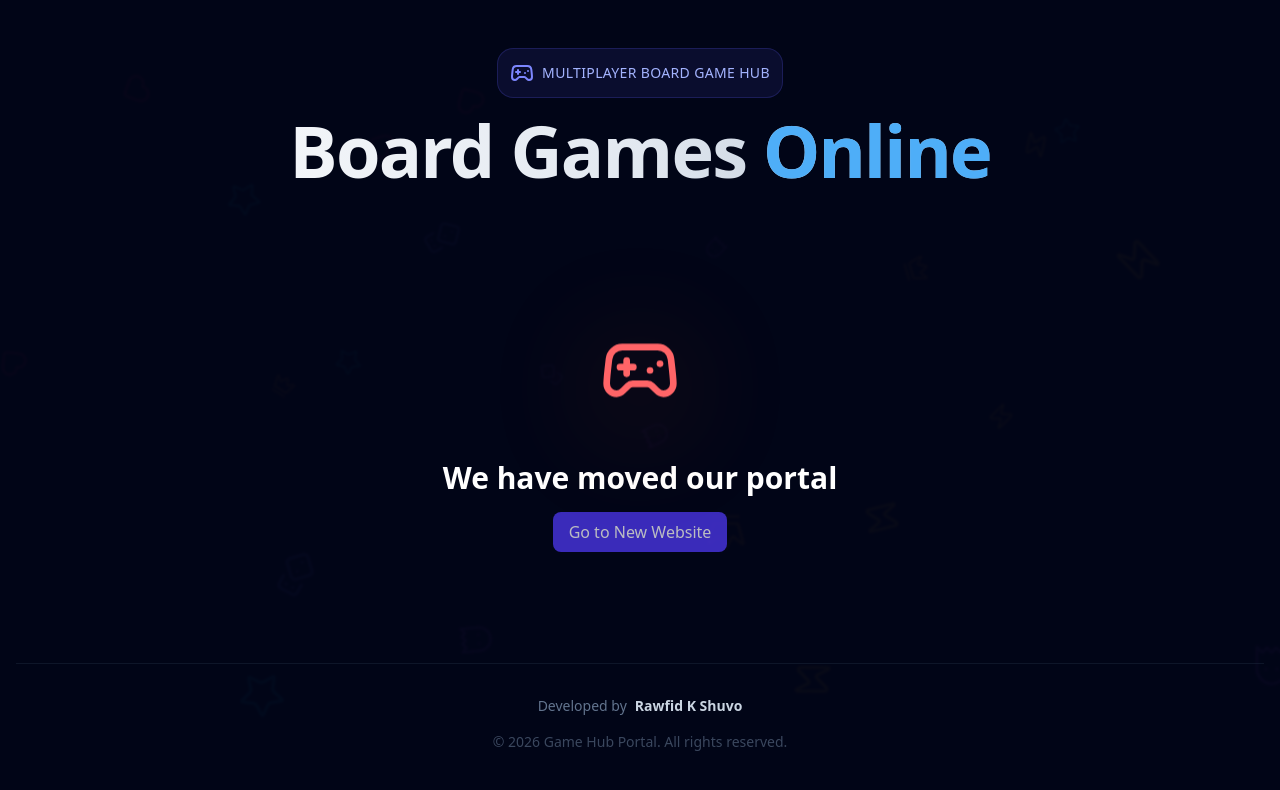
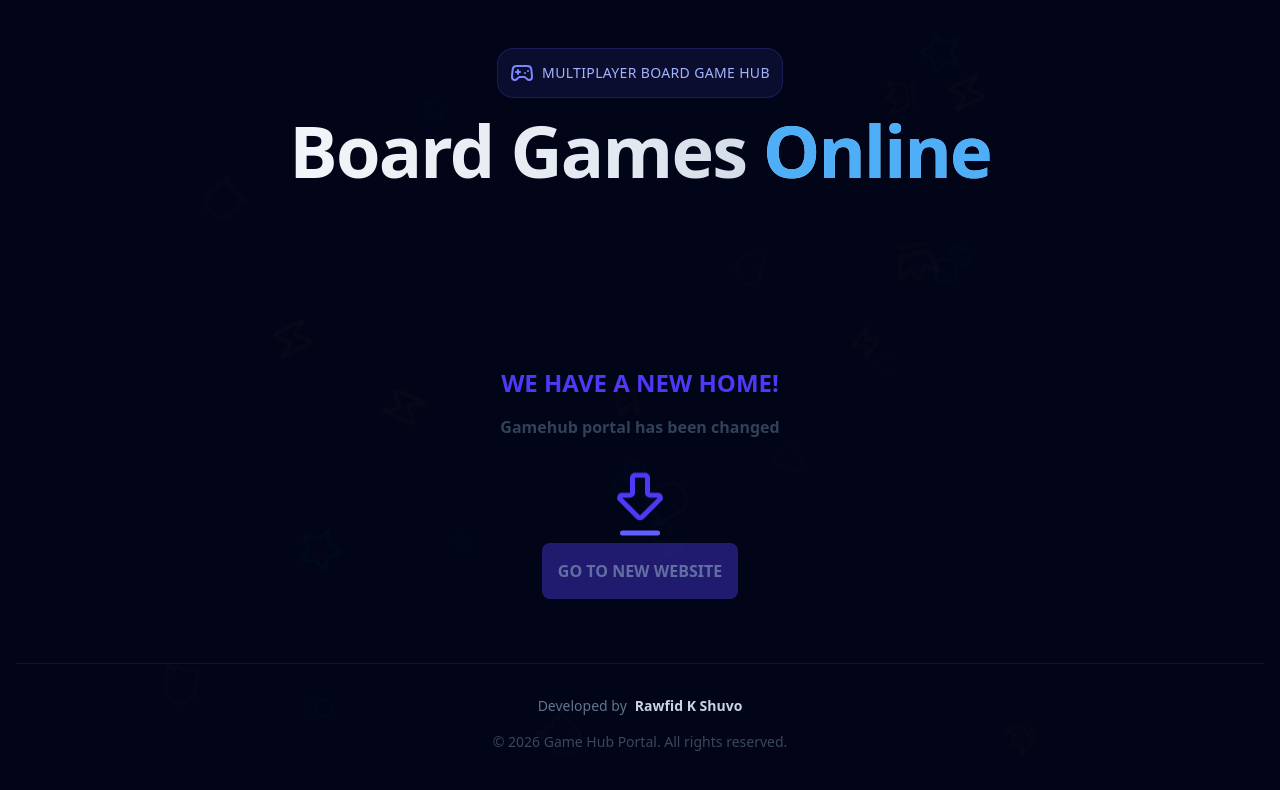
Before and after one commit to rawfidkshuvo/gamehub, a React app: page / in a window 1280 px wide. Shown: the top 790 px of the page. Built offline with nearby package versions, Linux system fonts and the light colour scheme; the HTML template or start-up script is replaced by a standard one.

Commit message:
updated redirection

```diff
--- a/src/App.jsx
+++ b/src/App.jsx
@@ -10,10 +10,13 @@ import {
   Star,
   Crown,
   Dices,
+  ArrowBigUp,
+  ArrowBigDown,
+  Minus,
 } from "lucide-react";
 
 const iconSet = [
-  { icon: Gamepad2, color: "text-red-400" },
+  { icon: Gamepad2, color: "text-orange-400" },
   { icon: Smile, color: "text-green-400" },
   { icon: Crown, color: "text-yellow-400" },
   { icon: Star, color: "text-cyan-400" },
@@ -105,7 +108,7 @@ const GameHub = () => {
   useEffect(() => {
     const interval = setInterval(() => {
       setIndex((i) => (i + 1) % iconSet.length);
-    }, 800); // must match bounce animation time
+    }, 1500); // must match bounce animation time
 
     return () => clearInterval(interval);
   }, []);
@@ -139,27 +142,39 @@ const GameHub = () => {
             <span className="animate-pulse animate-rainbow">Online</span>
           </h1>
         </header>
-
-        <div className="flex flex-col items-center justify-center py-20 text-center animate-in fade-in min-h-[50vh]">
+        <div className="flex flex-col items-center justify-center py-5 text-center animate-in fade-in min-h-[50vh]">
           <div className="relative mb-8">
             <div className="absolute inset-0 bg-orange-500 blur-3xl opacity-20 rounded-full"></div>
             <Icon
-              size={80}
-              className={`${color} relative z-10 animate-bounce`}
+              size={50}
+              className={`-mt-10 ${color} relative z-10 animate-ping [animation-duration:1.5s]`}
             />
           </div>
-          <h1 className="text-3xl font-black text-white mb-4">
-            We have moved our portal
+          <br/>
+          <h1 className="text-2xl uppercase font-black text-indigo-600 mb-4">
+            We have a new home!
           </h1>
+          <h1 className="font-black text-slate-700 mb-4">
+            Gamehub portal has been changed
+          </h1>
+          <ArrowBigDown
+              size={60}
+              className={`mt-5 text-indigo-600 relative z-10 animate-bounce [animation-duration:1.5s]`}
+            />
+            <Minus
+              size={60}
+              className={`-mt-8 text-indigo-500 relative z-10`}
+            />
           <button
             onClick={() =>
               (window.location.href =
                 "https://rawfidkshuvo.github.io/rawfids-gamehub/")
             }
-            className="bg-indigo-600 text-white px-4 py-2 rounded-lg hover:bg-indigo-700 transition animate-pulse"
+            className="-mt-5 bg-indigo-800 uppercase text-indigo-300 px-4 py-4 font-bold rounded-lg hover:bg-indigo-700 transition animate-pulse [animation-duration:1.5s]"
           >
             Go to New Website
           </button>
+
         </div>
 
         <footer className="border-t border-slate-800/50 pt-8 mt-auto text-center text-slate-500 text-sm">
```
